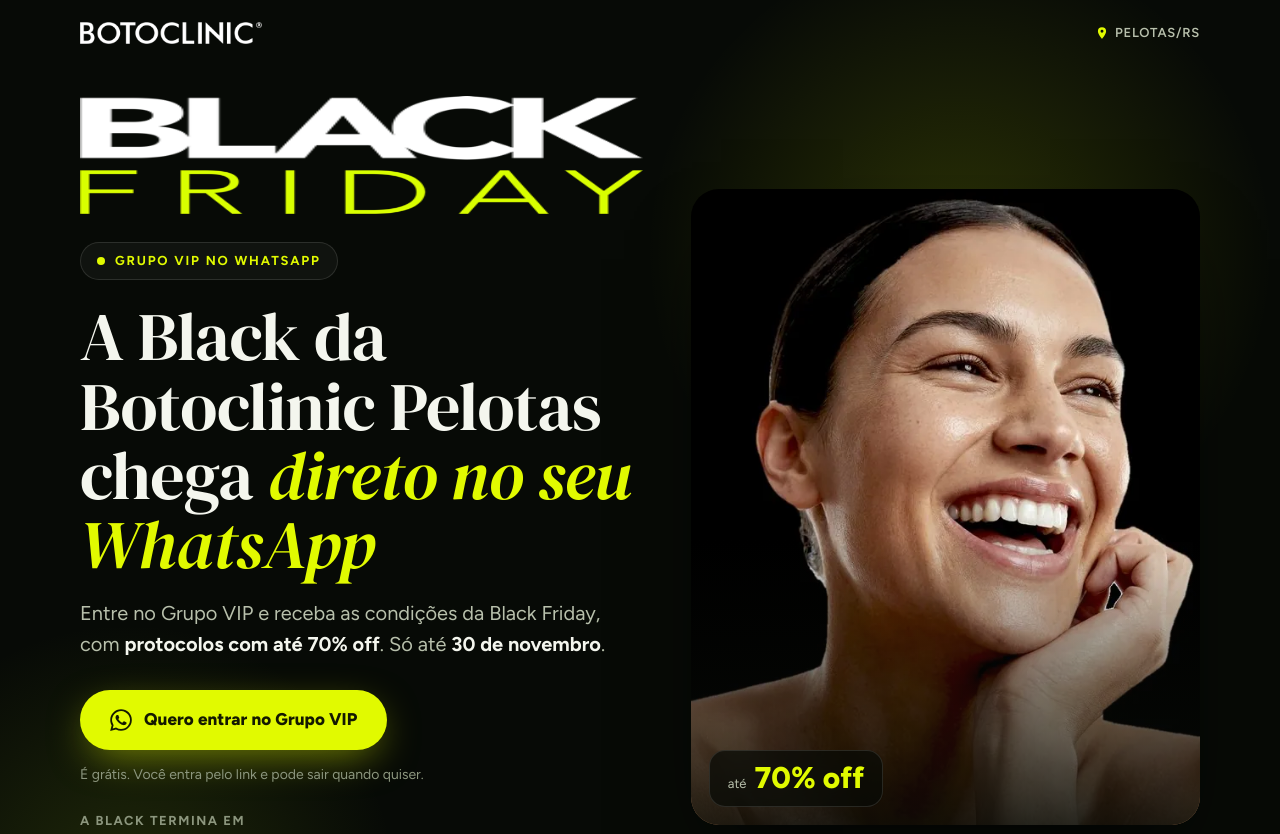
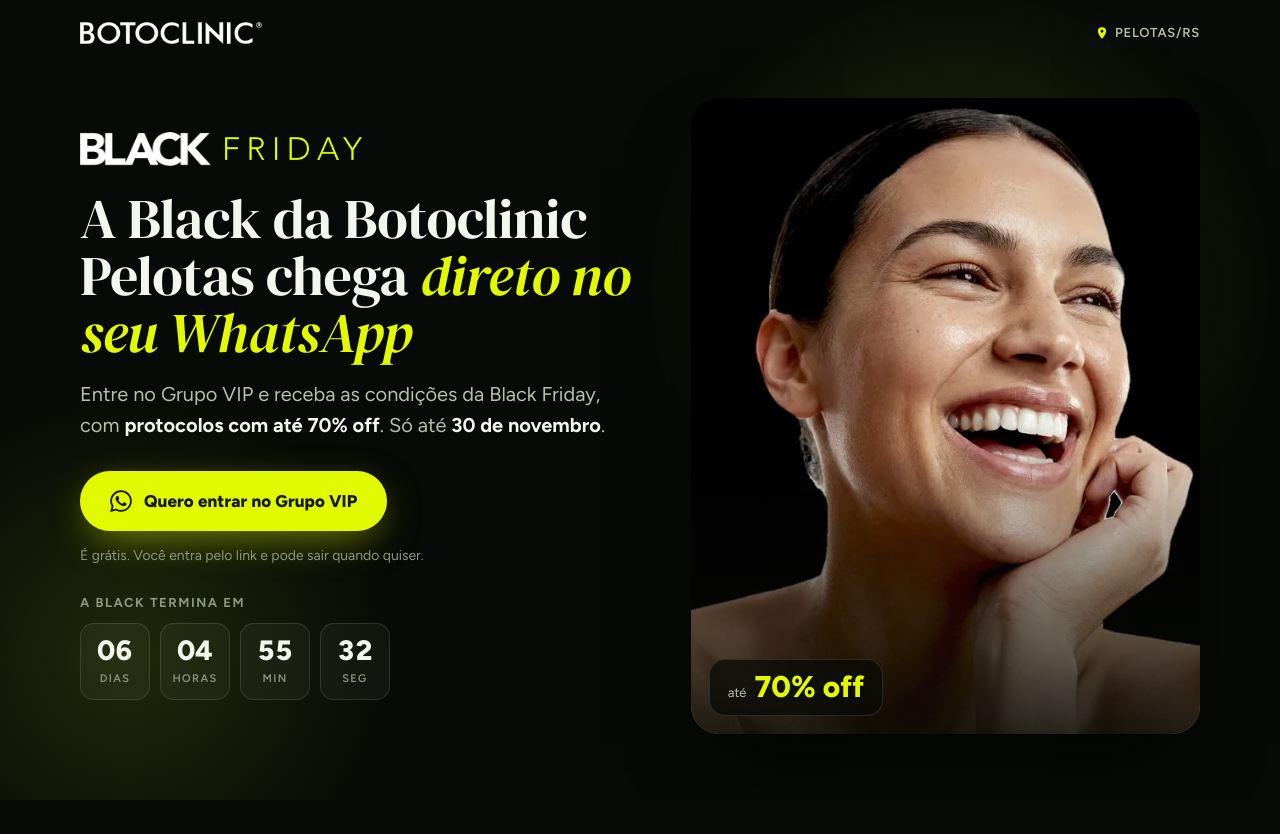
Before and after one commit to mggastal/botoclinic_pelotas, a plain HTML site: page grupovip/index.html in a window 1280 px wide. Shown: the top 834 px of the page. Drawn offline with Linux system fonts and the light colour scheme.

Commit message:
LP Grupo VIP: selo Black nítido e topo mais enxuto no desktop
Co-Authored-By: Claude Opus 5.5 <noreply@anthropic.com>

```diff
--- a/grupovip/index.html
+++ b/grupovip/index.html
@@ -47,14 +47,16 @@
   .hero::after{content:"";position:absolute;inset:auto auto -30% -20%;width:60vw;height:60vw;
     background:radial-gradient(closest-side,rgba(120,150,20,.22),transparent 70%);z-index:-1}
   .hero-grid{display:grid;grid-template-columns:1.05fr .95fr;gap:48px;align-items:center}
-  .badges{display:flex;flex-direction:column;gap:10px;margin-bottom:28px}
-  .badges .b1{height:clamp(44px,6vw,64px);width:auto}
-  .badges .b2{height:clamp(30px,4vw,44px);width:auto}
+  /* selos no tamanho nativo ou menor (os PNGs tem so 300/460px): esticar deixa borrado */
+  .badges{display:flex;align-items:center;gap:14px;margin-bottom:24px}
+  .badges img{flex:none;width:auto}
+  .badges .b1{height:34px}
+  .badges .b2{height:23px}
   .eyebrow{display:inline-flex;align-items:center;gap:10px;padding:8px 16px;border-radius:999px;border:1px solid var(--line);
     background:var(--panel);font-size:13px;font-weight:700;letter-spacing:.14em;text-transform:uppercase;color:var(--neon);margin-bottom:22px}
   .eyebrow i{width:8px;height:8px;border-radius:50%;background:var(--neon);box-shadow:0 0 0 0 rgba(225,250,0,.6);animation:pulse 1.8s infinite}
   @keyframes pulse{70%{box-shadow:0 0 0 10px rgba(225,250,0,0)}100%{box-shadow:0 0 0 0 rgba(225,250,0,0)}}
-  h1{font-family:var(--serif);font-weight:400;font-size:clamp(38px,6.4vw,68px);line-height:1.02;letter-spacing:-.01em;margin-bottom:18px}
+  h1{font-family:var(--serif);font-weight:400;font-size:clamp(38px,4.6vw,56px);line-height:1.02;letter-spacing:-.01em;margin-bottom:18px}
   h1 em{font-style:italic;color:var(--neon)}
   .lead{font-size:clamp(17px,2.1vw,20px);color:var(--muted);max-width:30em;margin-bottom:30px}
   .lead b{color:var(--ink);font-weight:700}
@@ -136,10 +138,9 @@
     .hero-photo img{object-position:50% 22%}
     .tag{left:12px;bottom:12px;padding:8px 12px;border-radius:12px}
     .tag b{font-size:22px}
-    .badges{flex-direction:row;align-items:center;gap:12px;margin-bottom:14px}
+    .badges{gap:12px;margin-bottom:14px}
     .badges .b1{height:24px}
     .badges .b2{height:17px}
-    .eyebrow{display:none}
     h1{font-size:clamp(30px,8.6vw,40px);margin-bottom:10px}
     .lead{margin-bottom:18px}
     .btn{min-height:56px;padding:0 18px;font-size:16px;white-space:nowrap;gap:10px}
@@ -177,7 +178,6 @@
           <img class="b1" src="img/bf-black.png" alt="Black" width="300" height="78">
           <img class="b2" src="img/bf-friday.png" alt="Friday" width="460" height="77">
         </div>
-        <span class="eyebrow"><i></i>Grupo VIP no WhatsApp</span>
         <h1>A Black da Botoclinic Pelotas chega <em>direto no seu WhatsApp</em></h1>
         <p class="lead">Entre no Grupo VIP e receba as condições da Black Friday, com <b>protocolos com até 70% off</b>. Só até <b>30 de novembro</b>.</p>
         <a class="btn js-cta" href="https://chat.whatsapp.com/DHB9mAQ8wiy9R8bUScbYYr?s=cl&amp;p=i&amp;iam=2" target="_blank" rel="noopener" data-local="hero">
```
